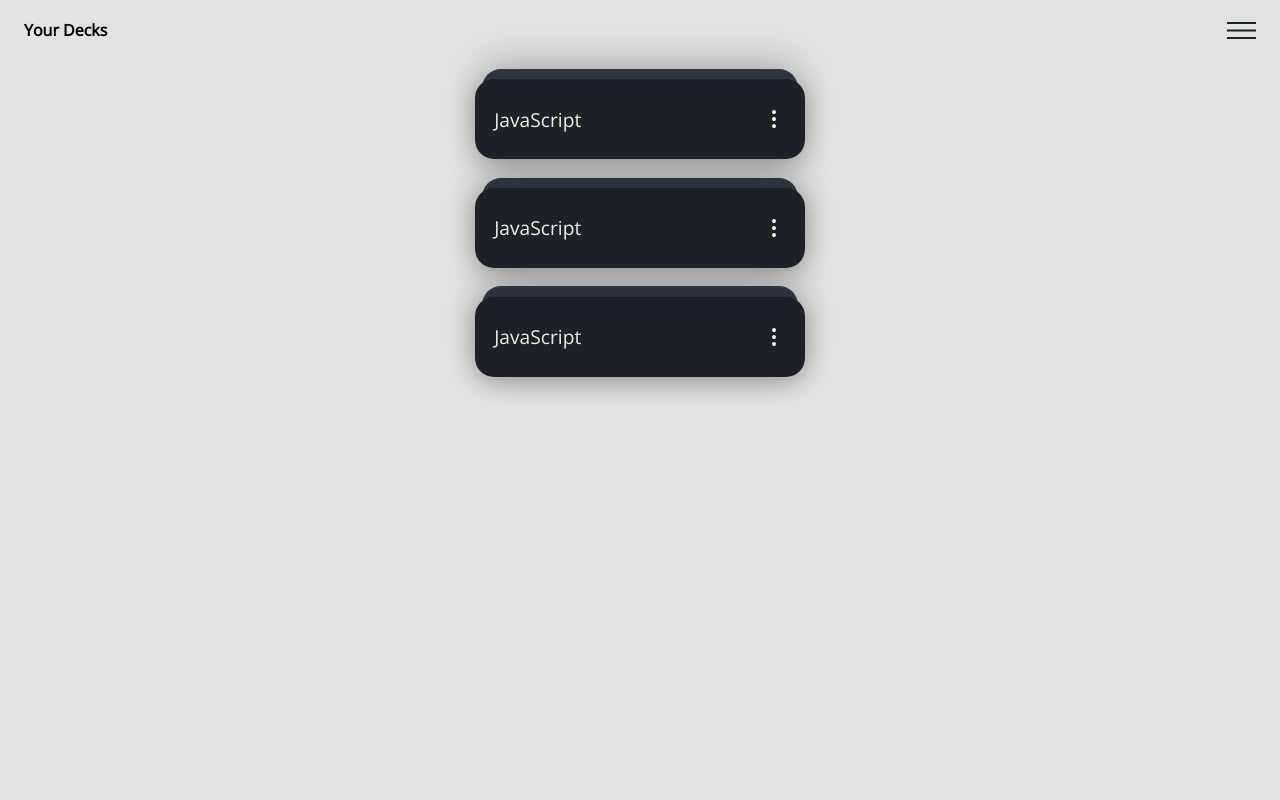
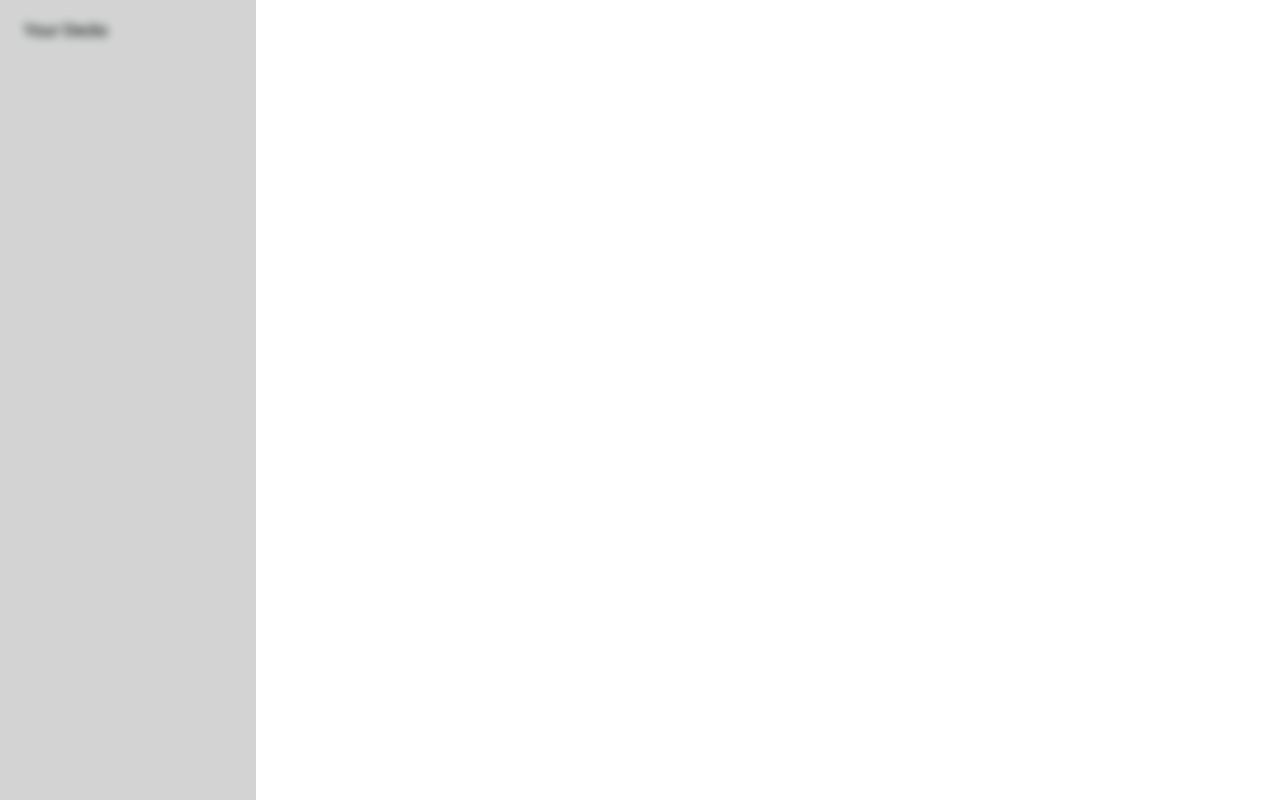
Before and after one commit to sarvartojikulov/flipper-1, a Next.js app: page /decks in a window 1280 px wide. Both pictures are taken after a click on the icon 1241 px from the left and 30 px from the top of the page. Built offline with nearby package versions, Linux system fonts and the light colour scheme.

Commit message:
feat: add SideMenu component for clear code and to separate the logic of the menu from the Header(Navbar)

```diff
--- a/components/NavBar/NavBar.tsx
+++ b/components/NavBar/NavBar.tsx
@@ -1,16 +1,19 @@
 import React, { FC } from "react";
 import styles from "./NavBar.module.scss";
+import SideMenu from "../SideMenu/SideMenu";
 import BurgerSVG from "../../icons/BurgerSVG";
 import { useState } from "react";
 
 const NavBar: FC = () => {
-  const [showMenu, setShowMenu] = useState<boolean>(false);
+  // const [showMenu, setShowMenu] = useState<boolean>(false);
 
   return (
     <div className={styles.wrapper}>
       <span className="text-xl font-semibold">Your Decks</span>
 
-      <BurgerSVG onClick={() => setShowMenu(!showMenu)} />
+      {/* <BurgerSVG onClick={() => setShowMenu(!showMenu)} /> */}
+
+      <SideMenu />
     </div>
   );
 };
--- /dev/null
+++ b/components/SideMenu/SideMenu.module.scss
@@ -0,0 +1,20 @@
+.hideMenu{
+	position: fixed;
+	top: 0;
+	right: 0;
+	width: 100%;
+	height: 100%;
+	background-color: rgba($color: #9a9a9a, $alpha: 0.2);
+	backdrop-filter: blur(5px);
+	z-index: 50;
+}
+
+.menuBody{
+	position:fixed;
+	top: 0;
+	right: 0;
+	width: 80%;
+	height: 100%;
+	background-color: white;
+	z-index: 51;
+}
--- /dev/null
+++ b/components/SideMenu/SideMenu.tsx
@@ -0,0 +1,26 @@
+import React, {FC} from "react";
+import styles from "./SideMenu.module.scss"
+import { useState } from "react";
+import BurgerSVG from "../../icons/BurgerSVG";
+
+const SideMenu: FC = () => {
+
+	const [showMenu, setShowMenu] = useState<boolean>(false);
+
+	return (
+		<div>
+			<BurgerSVG onClick={() => setShowMenu(!showMenu)} />
+
+			{showMenu && (<div className={styles.hideMenu} onClick={() => setShowMenu(false)}></div>)}
+
+
+			{showMenu && (<div className={styles.menuBody}></div>)}
+
+
+
+		</div>
+	)
+}
+
+
+export default SideMenu;
```
Also changed, not shown: 1 other file (tests, documents, lock files or other folders).
